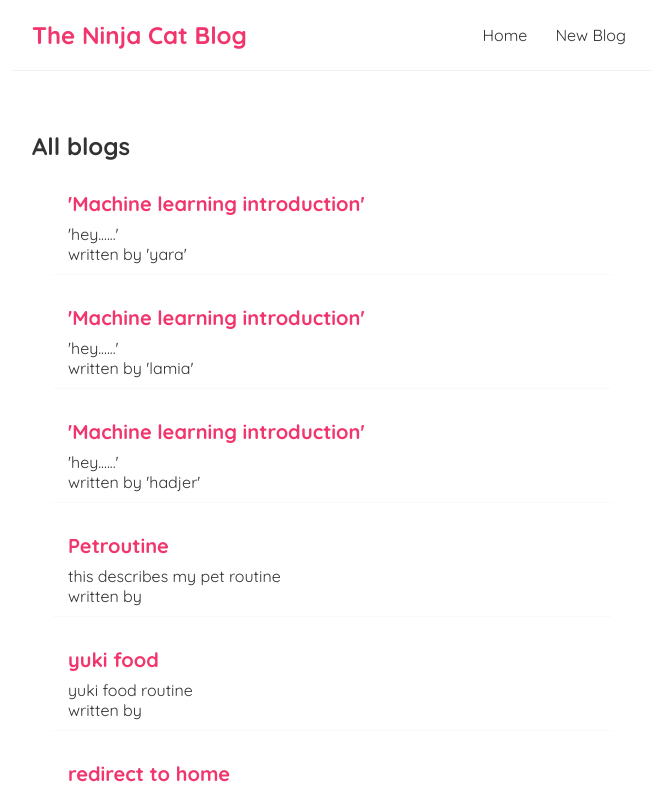
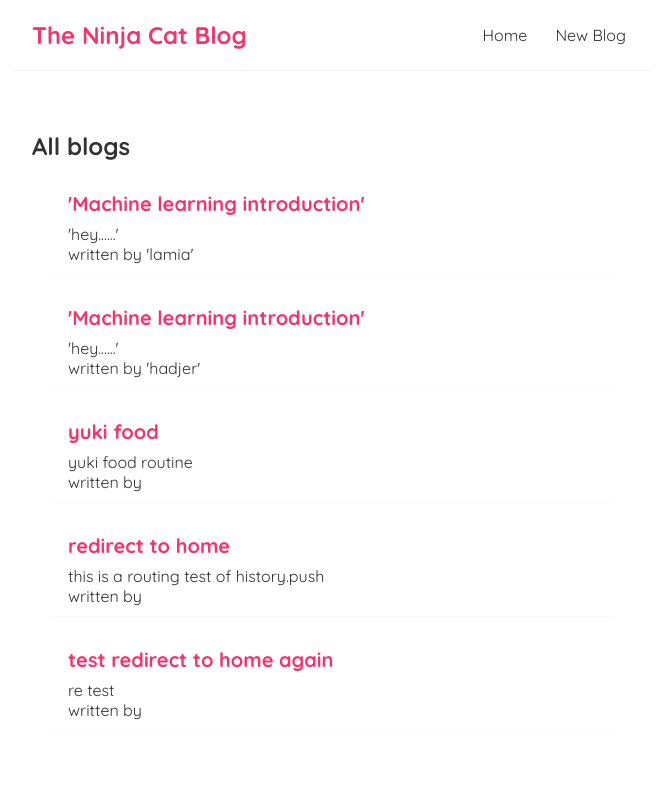
Before and after one commit to yaracchi/React-Blog, a React (Create React App) app: page / in a window 1280 px wide. Shown: the top 796 px of the page, without its empty margins (308-964 px from the left). Built offline with nearby package versions, Linux system fonts and the light colour scheme; data requests are answered from the project's data file; the HTML template or start-up script is replaced by a standard one.

Commit message:
delete a blog using the fetch methode DELETE and redirect to home

```diff
--- a/data/db.json
+++ b/data/db.json
@@ -1,11 +1,5 @@
 {
   "blogs": [
-    {
-      "title": "'Machine learning introduction'",
-      "body": "'hey......'",
-      "author": "'yara'",
-      "id": 1
-    },
     {
       "title": "'Machine learning introduction'",
       "body": "'hey......'",
@@ -17,12 +11,6 @@
       "body": "'hey......'",
       "author": "'hadjer'",
       "id": 3
-    },
-    {
-      "title": "Petroutine",
-      "body": "this describes my pet routine",
-      "author": "",
-      "id": 4
     },
     {
       "title": "yuki food",
--- a/src/BlogDetails.js
+++ b/src/BlogDetails.js
@@ -1,10 +1,16 @@
+import { useHistory } from "react-router-dom";
 import { useParams } from "react-router-dom";
 import useFetch from "./useFetch";
 
 const BlogDetails = () => {
     const { id } = useParams() //grap params from the route
     const {data :blog,isPending,error} = useFetch('http://localhost:8000/blogs/'+id)
-
+    const history = useHistory()
+    const handleClick = () => {
+        //fetch for the blog to delete from the json file
+        fetch('http://localhost:8000/blogs/'+ blog.id, { method: 'DELETE'} )
+        .then( () => { history.push('/') })
+    }
     return (
         <div className="blog-details" >
             {isPending && <div>Loading...</div> }
@@ -12,8 +18,10 @@
             {blog && (
                 <article>
                     <h2>{blog.title}</h2>
-                    <p>{blog.body }</p>
                     <p>written by{blog.author}</p>
+                    <div>{blog.body}</div>
+                    <button onClick={handleClick}>delete</button>
+
                 </article>
 
             )}
```
